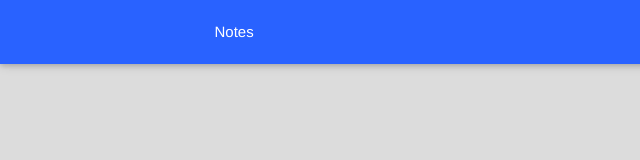
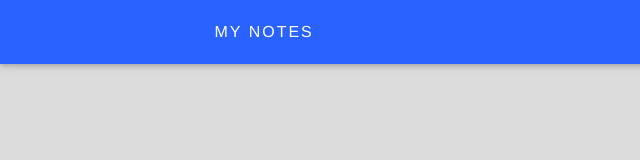
Before and after one commit to NoraLou/Notes_App, a plain HTML site: page index.html in a window 1280 px wide. Shown: the top 160 px of the page, 0-640 px from the left. Drawn offline with nearby package versions, Linux system fonts and the light colour scheme.

```diff
--- a/css/style.css
+++ b/css/style.css
@@ -32,6 +32,12 @@ nav{
   padding-top: 0;
   position:fixed;
   z-index: 5;
+}
+
+.logo{
+  text-transform: uppercase;
+  letter-spacing: 2px;
+  font-size:16px;
 }
 
 nav ul li .mdi-content-add-circle-outline{
@@ -87,9 +93,6 @@ nav ul li .mdi-content-add-circle-outline{
 }
 
 
-
-
-
 footer{
   position:fixed;
   background-color: gainsboro;
--- a/index.html
+++ b/index.html
@@ -4,8 +4,8 @@
   <title>NOTES</title>
   <meta charset="UTF-8">
   <meta name="viewport" content="width=device-width,initial-scale=1,maximum-scale=1,user-scalable=no">
-  <link rel="stylesheet" href="css/materialize.min.css">
-  <link rel="stylesheet" href="css/style.css">
+  <link rel="stylesheet" href="css/materialize.min.css" type='text/css'>
+  <link rel="stylesheet" href="css/style.css" type='text/css'>
 </head>
 
 <body class= >
@@ -14,7 +14,7 @@
     <nav class= "blue accent-4">
       <div class="container">
         <div class = "nav-wrapper">
-            <a href="#" class="">Notes</a>
+            <a href="#" class="logo">My Notes</a>
             <ul class="right">
             <li><i id = "show-form" class="mdi-content-add-circle-outline"></i></li>
             </ul>
@@ -65,32 +65,10 @@
 
   <ul id = "notes-list" class="collapsible popout" data-collapsible="accordion">
 
-   <!--  <li>
-      <div class="collapsible-header"><i class="mdi-action-delete right"></i>First</div>
-      <div class="collapsible-body"><p>Lorem ipsum dolor sit amet.</p></div>
-    </li>
-    <li>
-      <div class="collapsible-header"><i class="mdi-maps-place"></i>Second</div>
-      <div class="collapsible-body"><p>Lorem ipsum dolor sit amet.</p></div>
-    </li>
-    <li>
-      <div class="collapsible-header"><i class="mdi-social-whatshot"></i>Third</div>
-      <div class="collapsible-body"><p>Lorem ipsum dolor sit amet.</p></div>
-    </li>
- -->
+
   </ul>
 
 </div>
-
-
-
-
-
-
-
-
-
-
 
 
 
```
Also changed, not shown: js/notes.js (+5 -52 lines).
